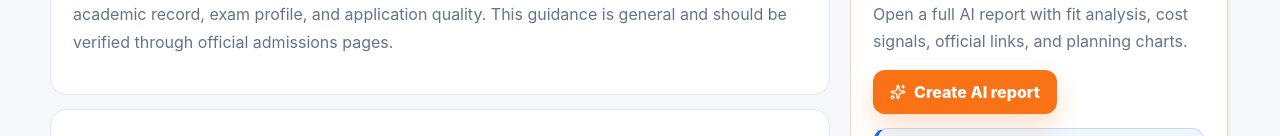
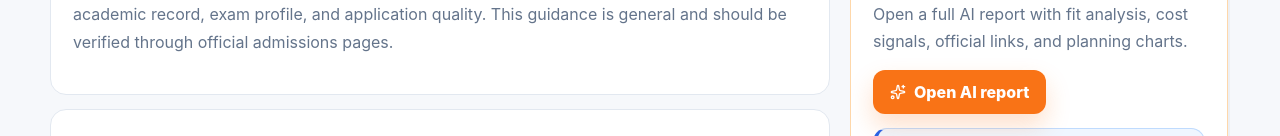
Before and after one commit to jamalazizli050-cmd/majormap, a React (Vite) app: page /university/epfl in a window 1280 px wide. Shown: the part 664-800 px from the top of the page. Built offline with nearby package versions, Linux system fonts and the light colour scheme.

Commit message:
Remove AI cache notice from details

```diff
--- a/src/pages/UniversityDetails.jsx
+++ b/src/pages/UniversityDetails.jsx
@@ -4,7 +4,6 @@ import { Link, useParams } from "react-router-dom";
 import Button from "../components/Button";
 import { universities } from "../data/universities";
 import { getBestProgramForMajor } from "../utils/matching";
-import { getAiSummaryCacheKey } from "../utils/aiSummary";
 import { addToCompare, getLastResults, getStudentProfile, isInCompare, removeFromCompare } from "../utils/storage";
 
 function DetailBlock({ title, children }) {
@@ -35,8 +34,6 @@ function UniversityDetails() {
   const profile = getStudentProfile();
   const lastResults = getLastResults();
   const { program, isExactMatch } = getBestProgramForMajor(university, profile);
-  const aiCacheKey = getAiSummaryCacheKey(university, program, profile);
-  const hasAiSummary = Boolean(aiCacheKey && localStorage.getItem(aiCacheKey));
 
   const nav = useMemo(() => {
     const index = lastResults.indexOf(id);
@@ -147,11 +144,10 @@ function UniversityDetails() {
             <div className="ai-actions">
               <Button to={`/university/${university.id}/ai-summary`} disabled={!profile}>
                 <Sparkles size={16} />
-                {hasAiSummary ? "Open AI report" : "Create AI report"}
+                Open AI report
               </Button>
             </div>
             {!profile && <div className="notice">Complete the student profile quiz before generating an AI fit summary.</div>}
-            {hasAiSummary && <div className="notice">A cached AI report is ready. Opening it will not call Gemini again.</div>}
           </article>
           <article className="side-panel">
             <h2>Official links</h2>
```
